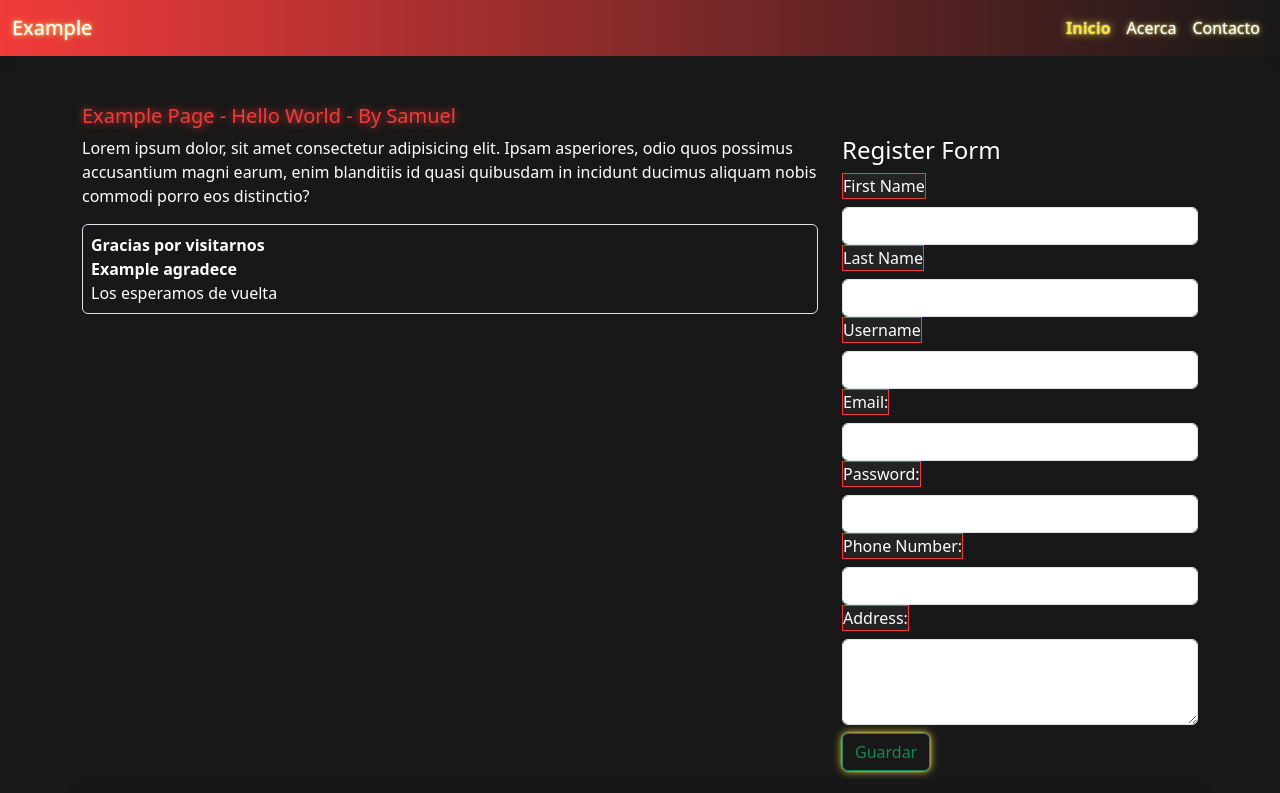
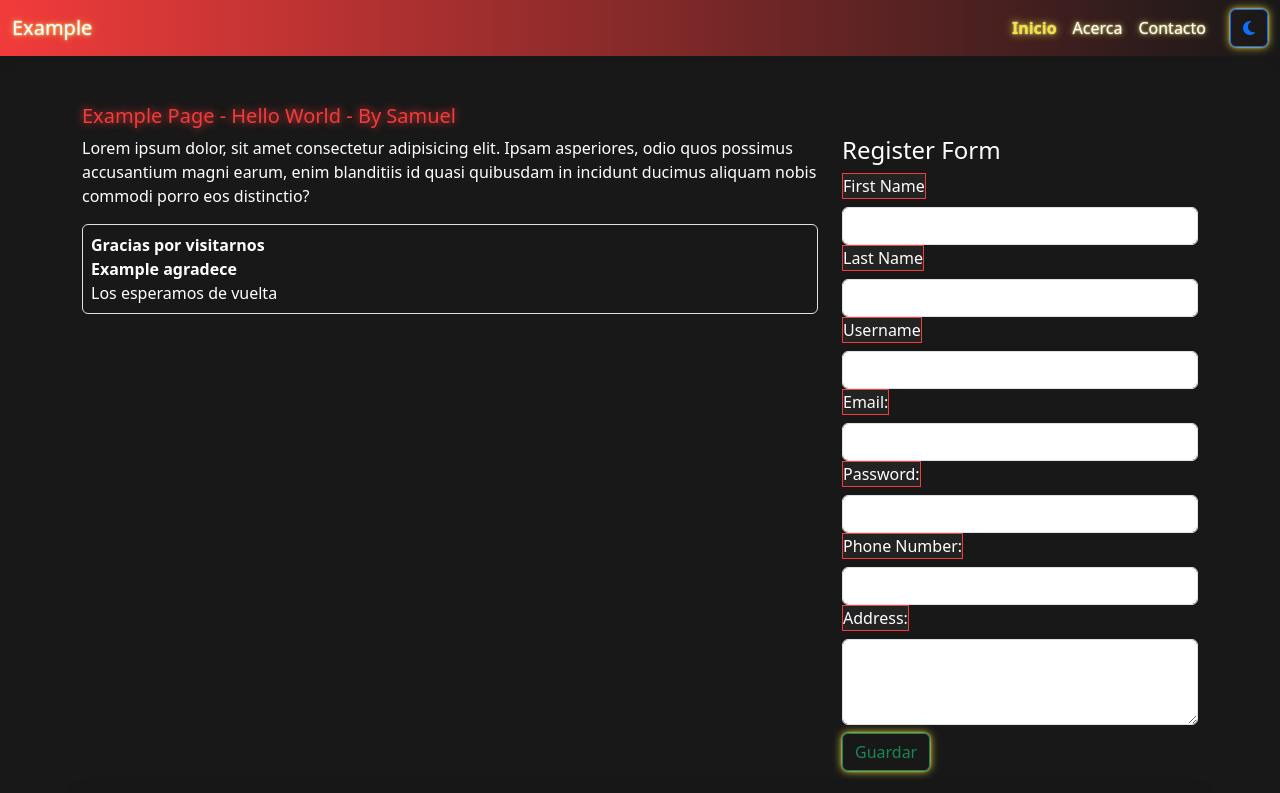
Before and after one commit to ecuador-games/example, a plain HTML site: page frontend/index.html in a window 1280 px wide. Shown: the top 793 px of the page. Drawn offline with nearby package versions, Linux system fonts and the light colour scheme; some packages are replaced by stand-ins of ours; no server answers; a script that the page names is missing.

Commit message:
Add theme toggle button and functionality: implement dark/light theme switching in navbar; update styles and scripts for theme management.

```diff
--- a/frontend/index.html
+++ b/frontend/index.html
@@ -38,6 +38,16 @@
             </li>
             <li class="nav-item"><a class="nav-link" href="#">Acerca</a></li>
             <li class="nav-item"><a class="nav-link" href="#">Contacto</a></li>
+            <li class="nav-item d-flex align-items-center ms-3">
+              <button
+                id="toggleThemeBtn"
+                class="btn btn-outline-primary"
+                title="Cambiar tema"
+                style="padding: 0.375rem 0.75rem"
+              >
+                <i id="themeIcon" class="fa-solid fa-moon"></i>
+              </button>
+            </li>
           </ul>
         </div>
       </div>
@@ -45,6 +55,7 @@
 
     <!-- Contenido principal -->
     <div class="container mt-5">
+      <!-- Botón de tema movido al navbar -->
       <h5 class="page-title" id="pageTitle"></h5>
       <div class="row">
         <div class="col-md-8">
@@ -208,6 +219,48 @@
       // Actualiza el año automáticamente
       document.getElementById("copyright").textContent =
         new Date().getFullYear();
+
+      // Alternancia de tema claro/oscuro con icono
+      const root = document.documentElement;
+      const themeBtn = document.getElementById("toggleThemeBtn");
+      const themeIcon = document.getElementById("themeIcon");
+      let isDark = true;
+
+      const setDarkTheme = () => {
+        root.style.setProperty("--dls25-red", "#F23B3B");
+        root.style.setProperty("--dls25-orange", "#F2A93B");
+        root.style.setProperty("--dls25-yellow", "#F2E23B");
+        root.style.setProperty("--dls25-black", "#181818");
+        root.style.setProperty("--dls25-dark-gray", "#232323");
+        root.style.setProperty("--dls25-white", "#FFFFFF");
+        themeIcon.classList.remove("fa-sun");
+        themeIcon.classList.add("fa-moon");
+      };
+      const setLightTheme = () => {
+        root.style.setProperty("--dls25-red", "#F23B3B");
+        root.style.setProperty("--dls25-orange", "#F2A93B");
+        root.style.setProperty("--dls25-yellow", "#F2A93B");
+        root.style.setProperty("--dls25-black", "#FFFFFF");
+        root.style.setProperty("--dls25-dark-gray", "#F2E23B");
+        root.style.setProperty("--dls25-white", "#181818");
+        themeIcon.classList.remove("fa-moon");
+        themeIcon.classList.add("fa-sun");
+      };
+      themeBtn.addEventListener("click", () => {
+        isDark = !isDark;
+        if (isDark) {
+          setDarkTheme();
+        } else {
+          setLightTheme();
+        }
+      });
+      // Inicializa en modo oscuro
+      setDarkTheme();
+    </script>
+    <script>
+      // Actualiza el año automáticamente
+      document.getElementById("copyright").textContent =
+        new Date().getFullYear();
     </script>
   </body>
 </html>
```
